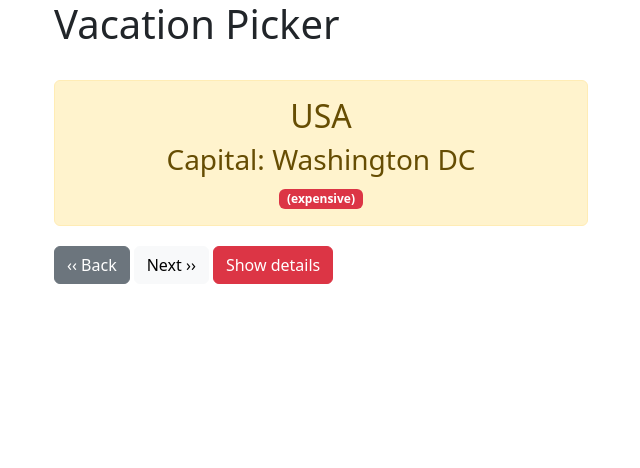
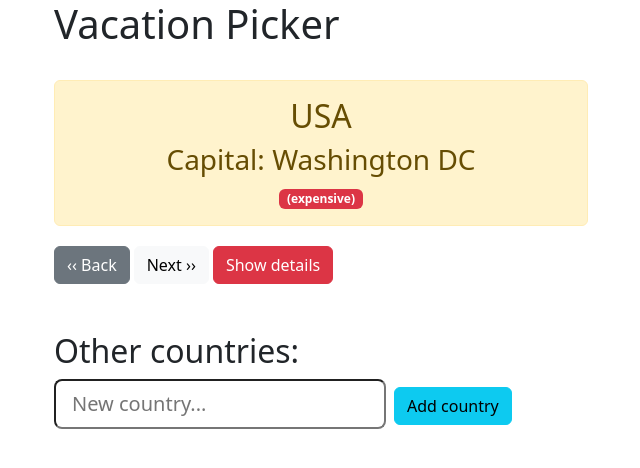
Before and after one commit to Sven-27/vacation-picker, a Vue app: page / in a window 1280 px wide. Shown: the top 468 px of the page, without its empty margins (52-692 px from the left). Built offline with nearby package versions, Linux system fonts and the light colour scheme.

Commit message:
added function to remove coutry

```diff
--- a/src/components/VacationPicker.vue
+++ b/src/components/VacationPicker.vue
@@ -15,6 +15,35 @@
       <span v-if="showDetails">Hide details</span>
       <span v-if="!showDetails">Show details</span>
     </button>
+    <h2 class="mt-5">Other countries:</h2>
+    <input
+      v-model="newCountry"
+      @keyup.enter="addCountry()"
+      class="form-control-lg me-2"
+      placeholder="New country... "
+    >
+    <button
+      @click="addCountry()"
+      class="btn btn-info"
+    >
+      Add country
+    </button>
+    <ul class="list-group mt-3">
+      <li
+        class="list-group-item d-flex justify-content-between align-items-center"
+        v-for="(country, index) in newCountries"
+        :key="index"
+      >
+        {{country}}
+        <button
+          @click="removeCountry(index)"
+          type="button"
+          class="btn btn-primary"
+        >
+          Verwijder
+        </button>
+      </li>
+    </ul>
   </div>
   <div class="w-50 ms-2" v-if="showDetails">
     <h2>{{selectedCountry.name}}</h2>
@@ -51,7 +80,9 @@ export default {
     return {
       countryData,
       selectedCountryIndex: 0,
-      showDetails: false
+      showDetails: false,
+      newCountry: '',
+      newCountries: [],
     }
   },
   methods: {
@@ -69,8 +100,14 @@ export default {
       if (this.selectedCountryIndex > this.countryData.countries.length - 1) {
         this.selectedCountryIndex = 0;
       }
+    },
+    addCountry() {
+      this.newCountries.push(this.newCountry);
+      this.newCountry = '';
+    },
+    removeCountry(index) {
+      this.newCountries.splice(index, 1);
     }
-
   },
    computed: {
     selectedCountry() {
```
